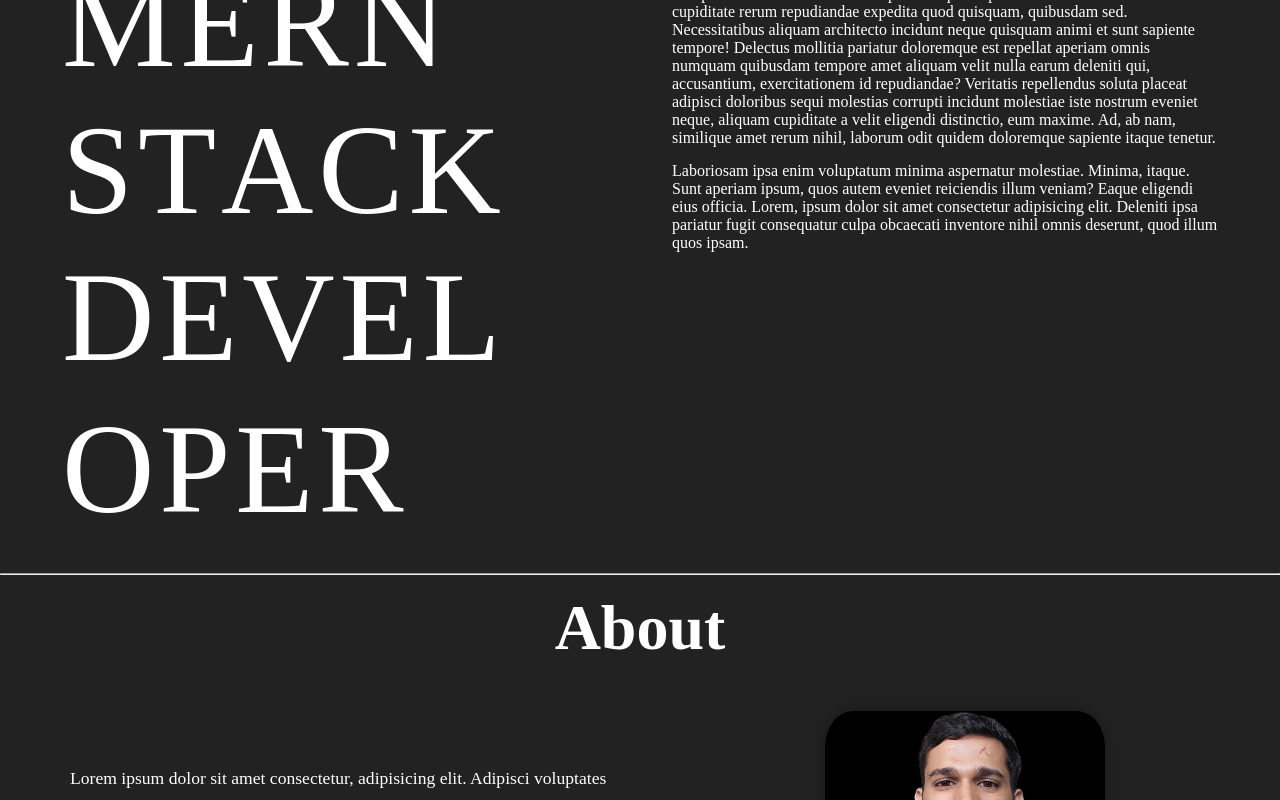
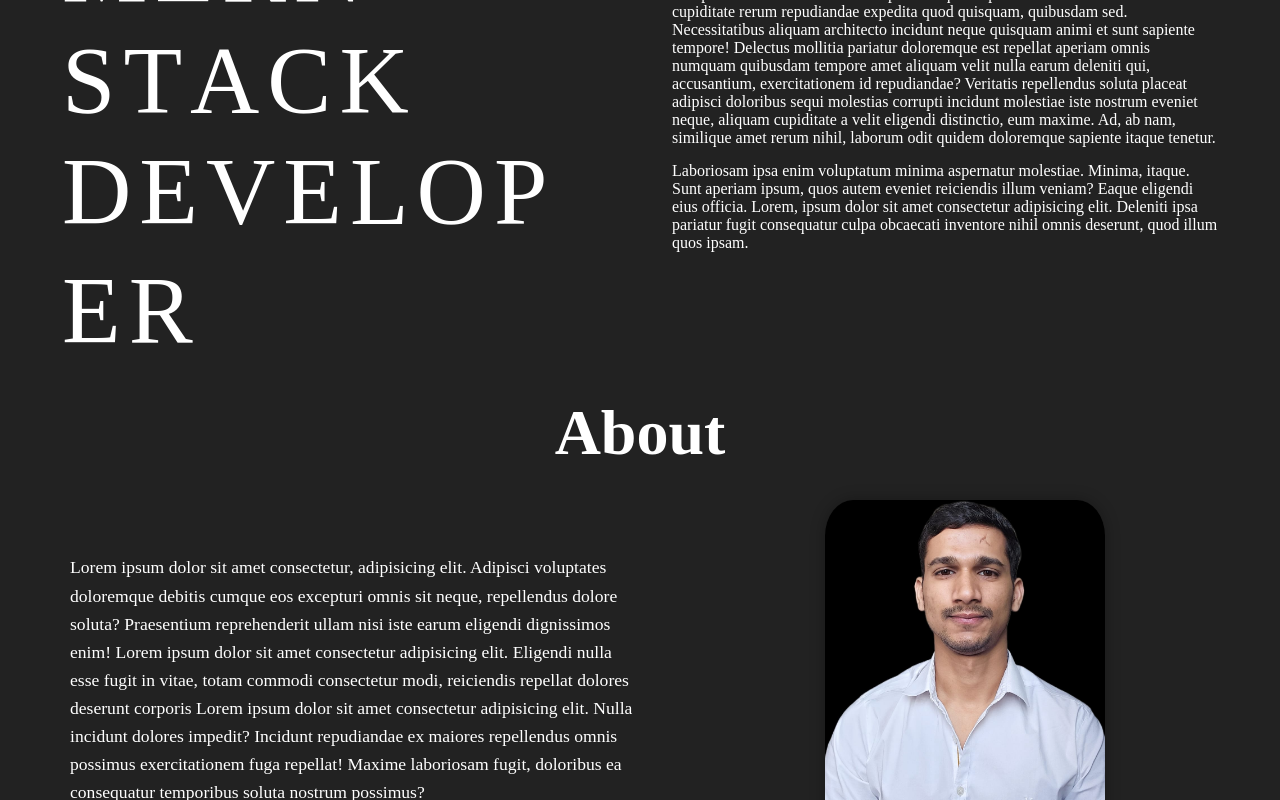
Before and after one commit to Shivamgupta1219/shivamPortfolio, a React (Vite) app: page / in a window 1280 px wide. Shown: the part 300-1100 px from the top of the page. Built offline with nearby package versions, Linux system fonts and the light colour scheme.

Commit message:
animation changes

```diff
--- a/src/components/About-Me/About.jsx
+++ b/src/components/About-Me/About.jsx
@@ -1,5 +1,5 @@
 import React, { useState } from "react";
-import { motion, AnimatePresence, scale } from "framer-motion";
+import { motion, AnimatePresence } from "framer-motion";
 import "./about.css";
 import profile_img from "/src/assets/shivamDP.jpg";
 
@@ -22,8 +22,10 @@ export default function About({ id }) {
     },
   };
   return (
-    <div id={id}>
-      <h1 className="title">About</h1>
+    <motion.div id={id}>
+      <motion.h1
+      variants={fadeSlideVariants}
+       className="title">About</motion.h1>
       <motion.section
         variants={boxVariants}
         initial="hidden"
@@ -77,7 +79,6 @@ export default function About({ id }) {
           </AnimatePresence>
         </motion.div>
       </motion.section>
-      <hr />
-    </div>
+    </motion.div>
   );
 }
--- a/src/components/About-Me/about.css
+++ b/src/components/About-Me/about.css
@@ -9,7 +9,7 @@
     font-size: 4rem;
     text-align: center;
     background: #222;
-    padding: 1rem;
+    /* padding: 1rem; */
     color: white;
 
 }
--- a/src/components/Home/Home.jsx
+++ b/src/components/Home/Home.jsx
@@ -13,7 +13,7 @@ function Home({ id }) {
       const id = setInterval(() => {
         setExplode(true);
         setTimeout(() => setExplode(false), 400);
-      }, 1000);
+      }, 2500);
       setIntervalId(id);
     }
   };
@@ -108,7 +108,6 @@ function Home({ id }) {
           </p>
         </div>
       </section>
-      <hr className="line" />
     </div>
   );
 }
--- a/src/components/Home/home.css
+++ b/src/components/Home/home.css
@@ -41,10 +41,10 @@
 }
 
 .exploding-word {
-    font-size: 8rem;
+    font-size: 6rem;
     display: flex;
     flex-wrap: wrap;
-    gap: 0.3rem;
+    gap: 0.5rem;
 }
 
 .exploding-word span {
@@ -61,15 +61,6 @@
     .box_1,
     .box_2 {
         width: 100%;
-    }
-
-    .exploding-word {
-        font-size: 2.5rem !important;
-        gap: 0.2rem;
-    }
-
-    .exploding-word span {
-        font-size: 2rem !important;
     }
 
     .box_2 {
```
